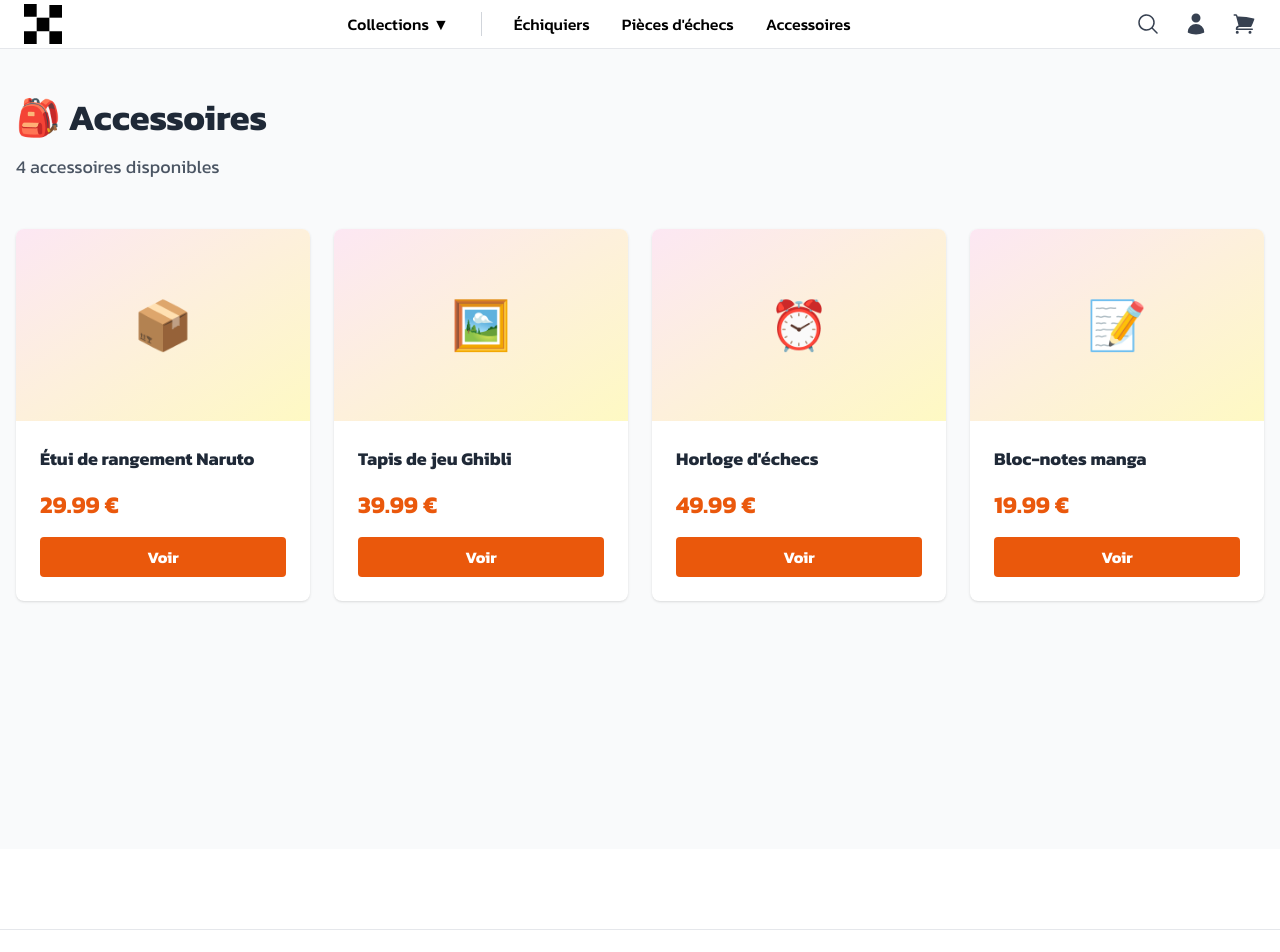
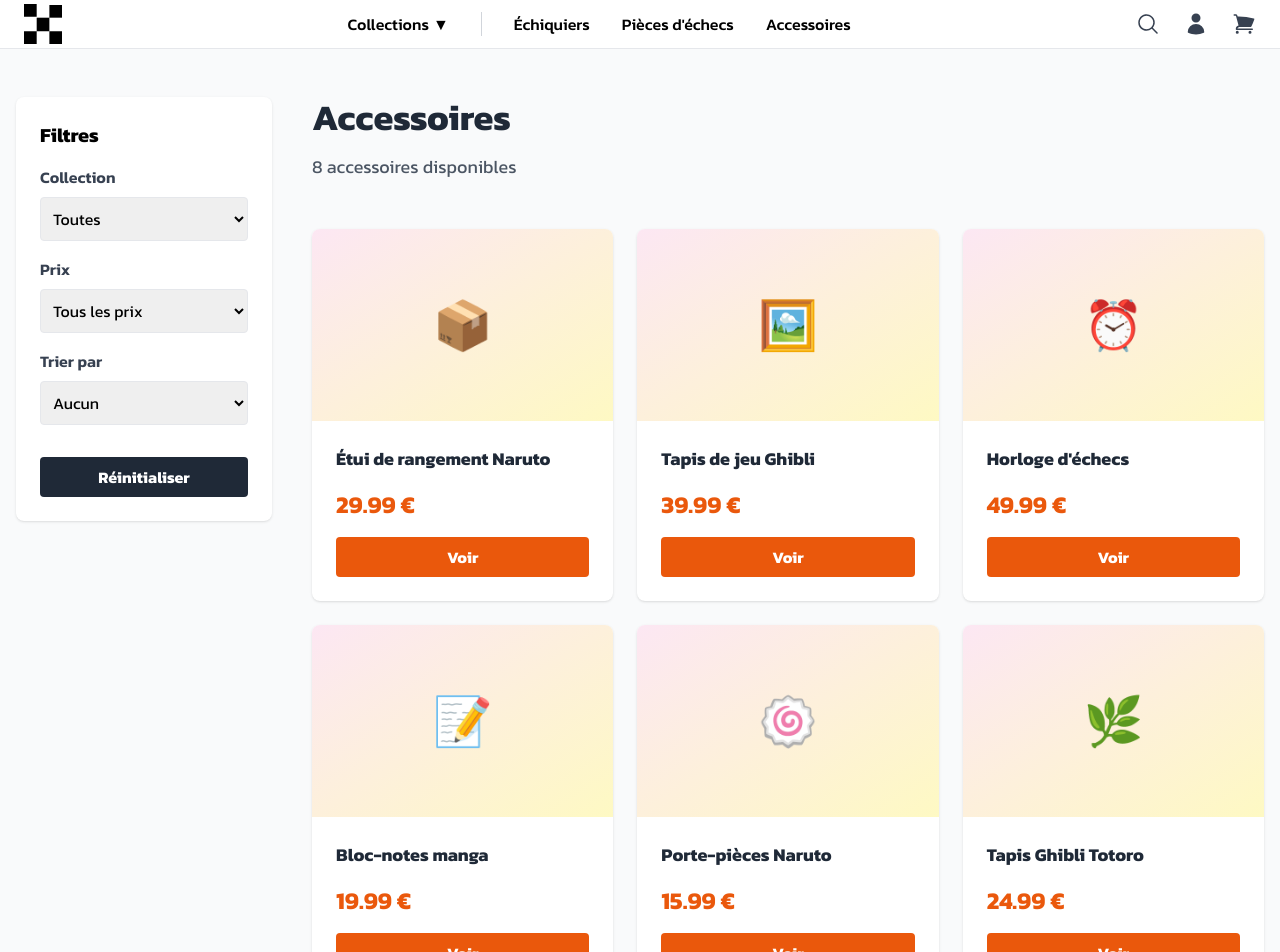
Before and after one commit to hassane-soulaimana/boutique-en-ligne, a React (Vite) app: page /accessoires in a window 1280 px wide. Shown: the top 952 px of the page. Built offline with nearby package versions, Linux system fonts and the light colour scheme.

Commit message:
filtre + pagination (page "accessoires")

```diff
--- a/src/pages/Accessoires.jsx
+++ b/src/pages/Accessoires.jsx
@@ -1,31 +1,198 @@
+import { useState } from 'react';
 import { Link } from 'react-router-dom';
 
 export default function Accessoires() {
   const accessoires = [
-    { id: 1, nom: 'Étui de rangement Naruto', prix: 29.99, image: '📦' },
-    { id: 2, nom: 'Tapis de jeu Ghibli', prix: 39.99, image: '🖼️' },
-    { id: 3, nom: 'Horloge d\'échecs', prix: 49.99, image: '⏰' },
-    { id: 4, nom: 'Bloc-notes manga', prix: 19.99, image: '📝' },
+    { id: 1, nom: 'Étui de rangement Naruto', prix: 29.99, image: '📦', collection: 'naruto' },
+    { id: 2, nom: 'Tapis de jeu Ghibli', prix: 39.99, image: '🖼️', collection: 'ghibli' },
+    { id: 3, nom: 'Horloge d\'échecs', prix: 49.99, image: '⏰', collection: 'hxh' },
+    { id: 4, nom: 'Bloc-notes manga', prix: 19.99, image: '📝', collection: 'demonslayer' },
+    { id: 5, nom: 'Porte-pièces Naruto', prix: 15.99, image: '🍥', collection: 'naruto' },
+    { id: 6, nom: 'Tapis Ghibli Totoro', prix: 24.99, image: '🌿', collection: 'ghibli' },
+    { id: 7, nom: 'Horloge HXH Kuroro', prix: 59.99, image: '🖤', collection: 'hxh' },
+    { id: 8, nom: 'Support Demon Slayer', prix: 34.99, image: '⚡', collection: 'demonslayer' },
   ];
+
+  // ------------------------
+  // STATE FILTRES
+  // ------------------------
+  const [collectionFiltre, setCollectionFiltre] = useState('');
+  const [prixRange, setPrixRange] = useState('');
+  const [tri, setTri] = useState('');
+
+  // ------------------------
+  // STATE PAGINATION
+  // ------------------------
+  const [page, setPage] = useState(1);
+  const produitsParPage = 6;
+
+  // ------------------------
+  // FILTRAGE
+  // ------------------------
+  let produitsFiltres = accessoires.filter((p) => {
+    const okCollection = collectionFiltre ? p.collection === collectionFiltre : true;
+
+    let okPrix = true;
+
+    switch (prixRange) {
+      case "0-20":
+        okPrix = p.prix >= 0 && p.prix <= 20;
+        break;
+      case "20-40":
+        okPrix = p.prix >= 20 && p.prix <= 40;
+        break;
+      case "40-60":
+        okPrix = p.prix >= 40 && p.prix <= 60;
+        break;
+      case "0-100":
+        okPrix = p.prix <= 100;
+        break;
+      default:
+        okPrix = true;
+    }
+
+    return okCollection && okPrix;
+  });
+
+  // ------------------------
+  // TRI
+  // ------------------------
+  if (tri === 'asc') produitsFiltres.sort((a, b) => a.prix - b.prix);
+  if (tri === 'desc') produitsFiltres.sort((a, b) => b.prix - a.prix);
+
+  // ------------------------
+  // PAGINATION
+  // ------------------------
+  const indexDebut = (page - 1) * produitsParPage;
+  const produitsAffiches = produitsFiltres.slice(indexDebut, indexDebut + produitsParPage);
+  const totalPages = Math.ceil(produitsFiltres.length / produitsParPage);
 
   return (
     <div className="min-h-screen bg-gray-50 py-12 px-4">
-      <div className="max-w-7xl mx-auto">
+      <div className="max-w-7xl mx-auto flex gap-10">
+
+        {/* ------------------------------ */}
+        {/*   SIDEBAR FILTRES */}
+        {/* ------------------------------ */}
+        <aside className="w-64 bg-white shadow rounded-lg p-6 h-fit sticky top-6">
+          <h2 className="text-xl font-bold mb-4">Filtres</h2>
+
+          {/* Collection */}
+          <div className="mb-4">
+            <label className="font-semibold text-gray-700">Collection</label>
+            <select
+              onChange={(e) => setCollectionFiltre(e.target.value)}
+              className="mt-2 w-full border rounded p-2"
+            >
+              <option value="">Toutes</option>
+              <option value="naruto">Naruto</option>
+              <option value="ghibli">Studio Ghibli</option>
+              <option value="hxh">Hunter x Hunter</option>
+              <option value="demonslayer">Demon Slayer</option>
+            </select>
+          </div>
+
+          {/* Fourchettes prix */}
+          <div className="mb-4">
+            <label className="font-semibold text-gray-700">Prix</label>
+            <select
+              onChange={(e) => setPrixRange(e.target.value)}
+              className="mt-2 w-full border rounded p-2"
+            >
+              <option value="">Tous les prix</option>
+              <option value="0-20">0 à 20 €</option>
+              <option value="20-40">20 à 40 €</option>
+              <option value="40-60">40 à 60 €</option>
+              <option value="0-100">Jusqu'à 100 €</option>
+            </select>
+          </div>
+
+          {/* Tri */}
+          <div className="mb-6">
+            <label className="font-semibold text-gray-700">Trier par</label>
+            <select
+              onChange={(e) => setTri(e.target.value)}
+              className="mt-2 w-full border rounded p-2"
+            >
+              <option value="">Aucun</option>
+              <option value="asc">Prix croissant</option>
+              <option value="desc">Prix décroissant</option>
+            </select>
+          </div>
+
+          {/* Reset */}
+          <button
+            onClick={() => {
+              setCollectionFiltre('');
+              setPrixRange('');
+              setTri('');
+              setPage(1);
+            }}
+            className="w-full bg-gray-800 text-white font-bold py-2 rounded mt-2 hover:bg-gray-900"
+          >
+            Réinitialiser
+          </button>
+        </aside>
+
+        {/* ------------------------------ */}
+        {/*   CONTENT — CARDS */}
+        {/* ------------------------------ */}
+        <div className="flex-1">
+
+          {/* Title */}
           <div className="mb-12">
-          <h1 className="text-4xl font-bold text-gray-800 mb-4">🎒 Accessoires</h1>
-          <p className="text-gray-600 text-lg">{accessoires.length} accessoire{accessoires.length > 1 ? 's' : ''} disponible{accessoires.length > 1 ? 's' : ''}</p>
+            <h1 className="text-4xl font-bold text-gray-800 mb-4">Accessoires</h1>
+            <p className="text-gray-600 text-lg">
+              {produitsFiltres.length} accessoire{produitsFiltres.length > 1 ? 's' : ''} disponible{produitsFiltres.length > 1 ? 's' : ''}
+            </p>
           </div>
-        <div className="grid grid-cols-1 md:grid-cols-2 lg:grid-cols-4 gap-6">
-          {accessoires.map(produit => (
-            <Link key={produit.id} to={`/produit/${produit.id}`} className="bg-white rounded-lg shadow hover:shadow-lg transition overflow-hidden group">
-              <div className="h-48 bg-gradient-to-br from-pink-100 to-yellow-100 flex items-center justify-center text-5xl">{produit.image}</div>
+
+          {/* Grid */}
+          <div className="grid grid-cols-1 md:grid-cols-2 lg:grid-cols-3 gap-6">
+            {produitsAffiches.map((produit) => (
+              <Link
+                key={produit.id}
+                to={`/produit/${produit.id}`}
+                className="bg-white rounded-lg shadow hover:shadow-lg transition overflow-hidden group"
+              >
+                <div className="h-48 bg-gradient-to-br from-pink-100 to-yellow-100 flex items-center justify-center text-5xl">
+                  {produit.image}
+                </div>
                 <div className="p-6">
-                <h3 className="font-bold text-lg text-gray-800 group-hover:text-orange-600 transition">{produit.nom}</h3>
+                  <h3 className="font-bold text-lg text-gray-800 group-hover:text-orange-600 transition">
+                    {produit.nom}
+                  </h3>
                   <p className="text-2xl font-bold text-orange-600 mt-4">{produit.prix.toFixed(2)} €</p>
-                <button className="w-full mt-4 bg-orange-600 hover:bg-orange-700 text-white font-bold py-2 px-4 rounded transition">Voir</button>
+                  <button className="w-full mt-4 bg-orange-600 hover:bg-orange-700 text-white font-bold py-2 px-4 rounded transition">
+                    Voir
+                  </button>
                 </div>
               </Link>
             ))}
+          </div>
+
+          {/* Pagination */}
+          <div className="flex justify-center items-center gap-4 mt-10">
+            <button
+              disabled={page === 1}
+              onClick={() => setPage((p) => p - 1)}
+              className="px-4 py-2 border rounded disabled:opacity-40 disabled:cursor-not-allowed"
+            >
+              ← Précédent
+            </button>
+
+            <span className="font-semibold">
+              Page {page} / {totalPages}
+            </span>
+
+            <button
+              disabled={page === totalPages}
+              onClick={() => setPage((p) => p + 1)}
+              className="px-4 py-2 border rounded disabled:opacity-40 disabled:cursor-not-allowed"
+            >
+              Suivant →
+            </button>
+          </div>
         </div>
       </div>
     </div>
```
Lines whose indentation alone changed are shown as unchanged.
